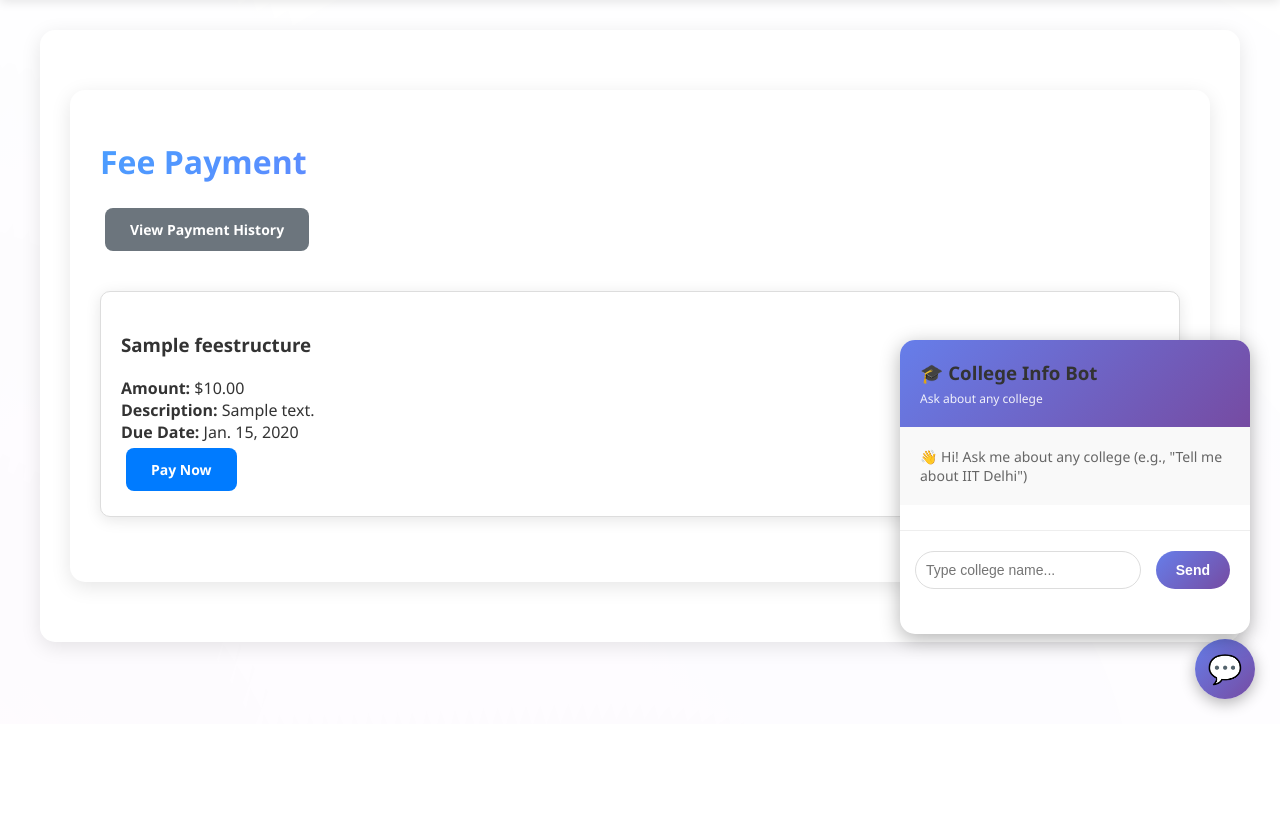
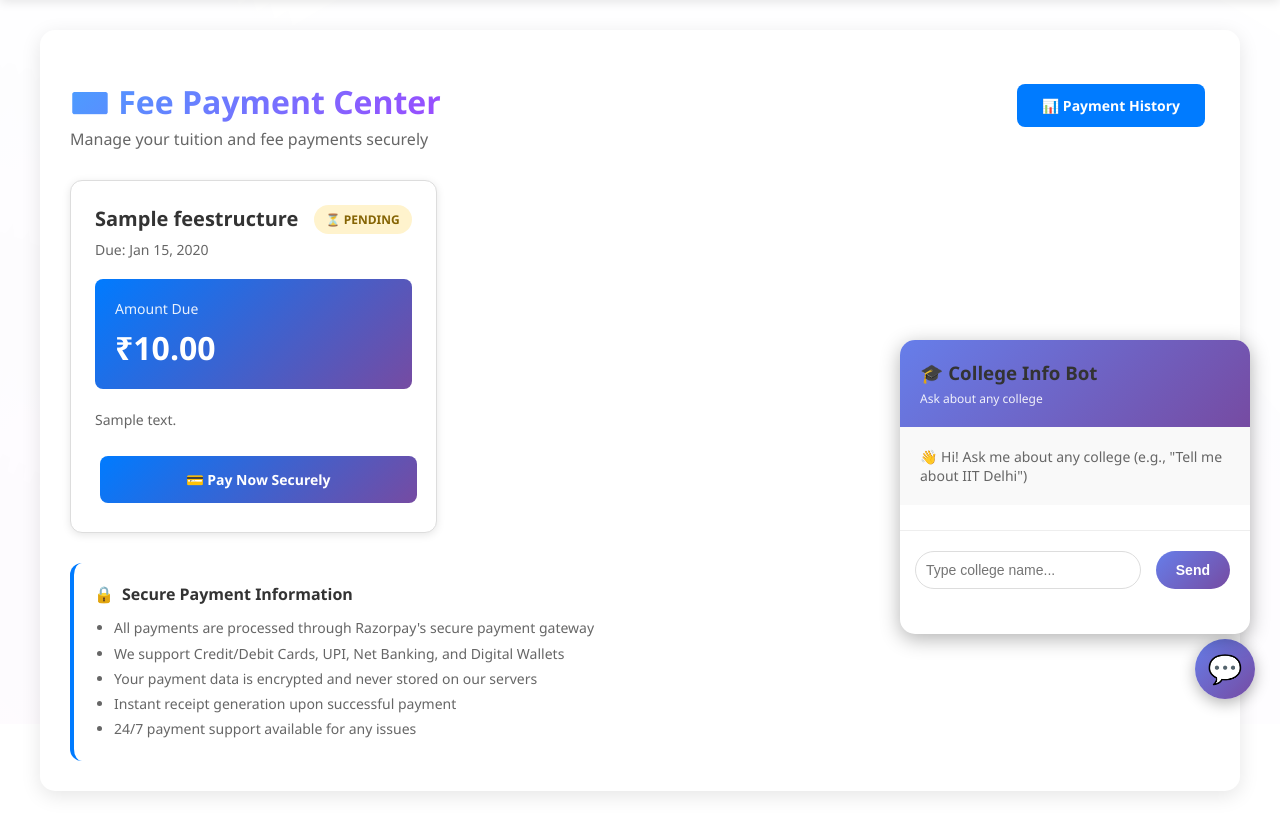
Before and after one commit to vishalsingh-2005/Smart-College01, a Django app: page /student/fees/ in a window 1280 px wide. Shown: the part 76-897 px from the top of the page. Before the commit the page ends 786 px from the top, so only its background shows below. Run offline with Django 5.2, Linux system fonts and the light colour scheme; a user stored in the database is signed in; data comes from the database, SQL or seed files in the repository; both versions use the stored data as it was after the commit; tables that the repository leaves empty hold one stand-in row (values such as "Sample post").

Commit message:
Update the admin and student dashboards and payment portal
Removes attendance tracking for admins, bus tracker from dashboard, and refactors the fee payment interface to be more professional and user-friendly.

Replit-Commit-Author: Agent
Replit-Commit-Session-Id: 025daad2-a98d-4981-a133-d6ce70574561
Replit-Commit-Checkpoint-Type: intermediate_checkpoint
Replit-Commit-Screenshot-Url: https://storage.googleapis.com/screenshot-production-us-central1/5c5e4cff-bce7-49ba-8cca-30a903aa6f9c/025daad2-a98d-4981-a133-d6ce70574561/L8orXnk

```diff
--- a/templates/college_app/view_student_fees.html
+++ b/templates/college_app/view_student_fees.html
@@ -1,34 +1,73 @@
 {% extends 'base.html' %}
 
+{% block title %}Fee Payment - SmartCollege{% endblock %}
+
 {% block content %}
-<div class="container">
-    <h1>Fee Payment</h1>
-
-    <div style="margin: 20px 0;">
-        <a href="{% url 'view_payment_history' %}" class="btn btn-secondary">View Payment History</a>
+<div style="max-width: 1200px; margin: 0 auto;">
+    <div style="display: flex; justify-content: space-between; align-items: center; margin-bottom: 30px;">
+        <div>
+            <h1 style="margin-bottom: 5px;">💳 Fee Payment Center</h1>
+            <p style="color: var(--text-secondary); margin: 0;">Manage your tuition and fee payments securely</p>
+        </div>
+        <a href="{% url 'view_payment_history' %}" class="btn" style="display: flex; align-items: center; gap: 8px;">
+            📊 Payment History
+        </a>
     </div>
 
     {% if fee_structures %}
-    <div class="dashboard-grid">
+    <div style="display: grid; grid-template-columns: repeat(auto-fill, minmax(350px, 1fr)); gap: 20px;">
         {% for fee in fee_structures %}
-        <div class="card">
-            <h3>{{ fee.name }}</h3>
-            <p><strong>Amount:</strong> ${{ fee.amount }}</p>
-            <p><strong>Description:</strong> {{ fee.description }}</p>
-            <p><strong>Due Date:</strong> {{ fee.due_date }}</p>
+        <div style="background: var(--card-bg); border-radius: 12px; padding: 24px; box-shadow: 0 2px 8px var(--shadow); border: 1px solid var(--border-color); transition: transform 0.2s, box-shadow 0.2s;" onmouseover="this.style.transform='translateY(-4px)'; this.style.boxShadow='0 4px 16px var(--shadow)';" onmouseout="this.style.transform='translateY(0)'; this.style.boxShadow='0 2px 8px var(--shadow)';">
+            <div style="display: flex; justify-content: space-between; align-items: start; margin-bottom: 15px;">
+                <div>
+                    <h3 style="margin: 0 0 8px 0; font-size: 20px; color: var(--text-color);">{{ fee.name }}</h3>
+                    <p style="margin: 0; font-size: 14px; color: var(--text-secondary);">Due: {{ fee.due_date|date:"M d, Y" }}</p>
+                </div>
+                {% if fee.id in paid_fees %}
+                <span style="background: #d4edda; color: #155724; padding: 6px 12px; border-radius: 20px; font-size: 12px; font-weight: bold;">✓ PAID</span>
+                {% else %}
+                <span style="background: #fff3cd; color: #856404; padding: 6px 12px; border-radius: 20px; font-size: 12px; font-weight: bold;">⏳ PENDING</span>
+                {% endif %}
+            </div>
 
-            {% if fee.id in paid_fees %}
-            <button class="btn btn-success" disabled>✓ Paid</button>
-            {% else %}
-            <a href="{% url 'make_payment' fee.id %}" class="btn">Pay Now</a>
-            {% endif %}
+            <div style="margin: 20px 0; padding: 20px; background: linear-gradient(135deg, var(--primary-color) 0%, #764ba2 100%); border-radius: 8px; color: white;">
+                <p style="margin: 0; font-size: 14px; opacity: 0.9;">Amount Due</p>
+                <p style="margin: 8px 0 0 0; font-size: 32px; font-weight: bold;">₹{{ fee.amount }}</p>
+            </div>
+
+            <p style="color: var(--text-secondary); font-size: 14px; margin: 15px 0; line-height: 1.6;">{{ fee.description }}</p>
+
+            <div style="margin-top: 20px;">
+                {% if fee.id in paid_fees %}
+                <button class="btn btn-success" disabled style="width: 100%; cursor: not-allowed; opacity: 0.7;">✓ Payment Completed</button>
+                {% else %}
+                <a href="{% url 'make_payment' fee.id %}" class="btn" style="width: 100%; text-align: center; background: linear-gradient(135deg, var(--primary-color) 0%, #764ba2 100%); padding: 14px;">
+                    💳 Pay Now Securely
+                </a>
+                {% endif %}
+            </div>
         </div>
         {% endfor %}
     </div>
     {% else %}
-    <div class="card">
-        <p>No fees available at this time.</p>
+    <div style="background: var(--card-bg); border-radius: 12px; padding: 60px; text-align: center; box-shadow: 0 2px 8px var(--shadow);">
+        <div style="font-size: 64px; margin-bottom: 20px; opacity: 0.5;">💰</div>
+        <h3 style="margin: 0 0 10px 0; color: var(--text-color);">No Fees Available</h3>
+        <p style="margin: 0; color: var(--text-secondary);">There are no fee structures assigned at this time. Check back later or contact the administration.</p>
     </div>
     {% endif %}
+
+    <div style="margin-top: 30px; background: var(--card-bg); border-radius: 12px; padding: 20px; border-left: 4px solid var(--primary-color);">
+        <h4 style="margin: 0 0 10px 0; display: flex; align-items: center; gap: 8px;">
+            <span>🔒</span> Secure Payment Information
+        </h4>
+        <ul style="margin: 0; padding-left: 20px; color: var(--text-secondary); font-size: 14px; line-height: 1.8;">
+            <li>All payments are processed through Razorpay's secure payment gateway</li>
+            <li>We support Credit/Debit Cards, UPI, Net Banking, and Digital Wallets</li>
+            <li>Your payment data is encrypted and never stored on our servers</li>
+            <li>Instant receipt generation upon successful payment</li>
+            <li>24/7 payment support available for any issues</li>
+        </ul>
+    </div>
 </div>
 {% endblock %}
```
Also changed, not shown: templates/college_app/dashboard.html (+2 -8 lines), db.sqlite3.
